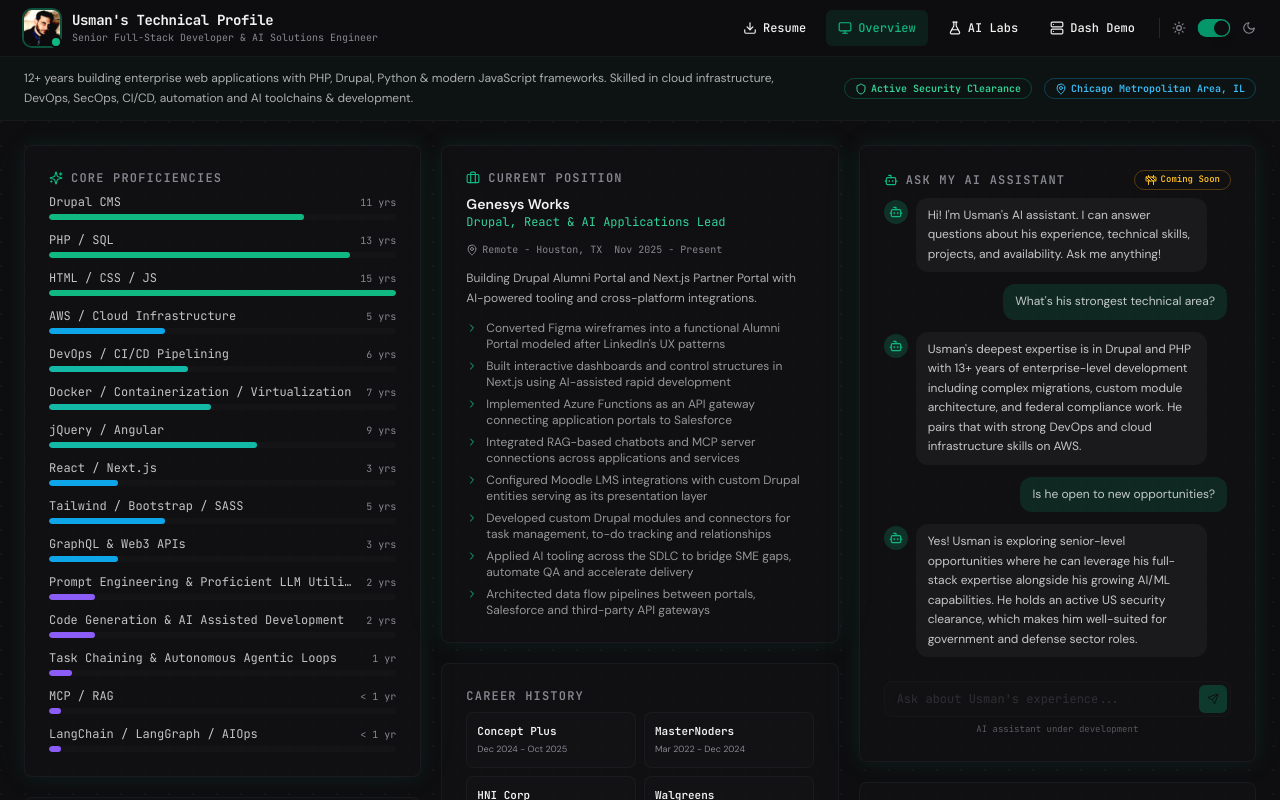
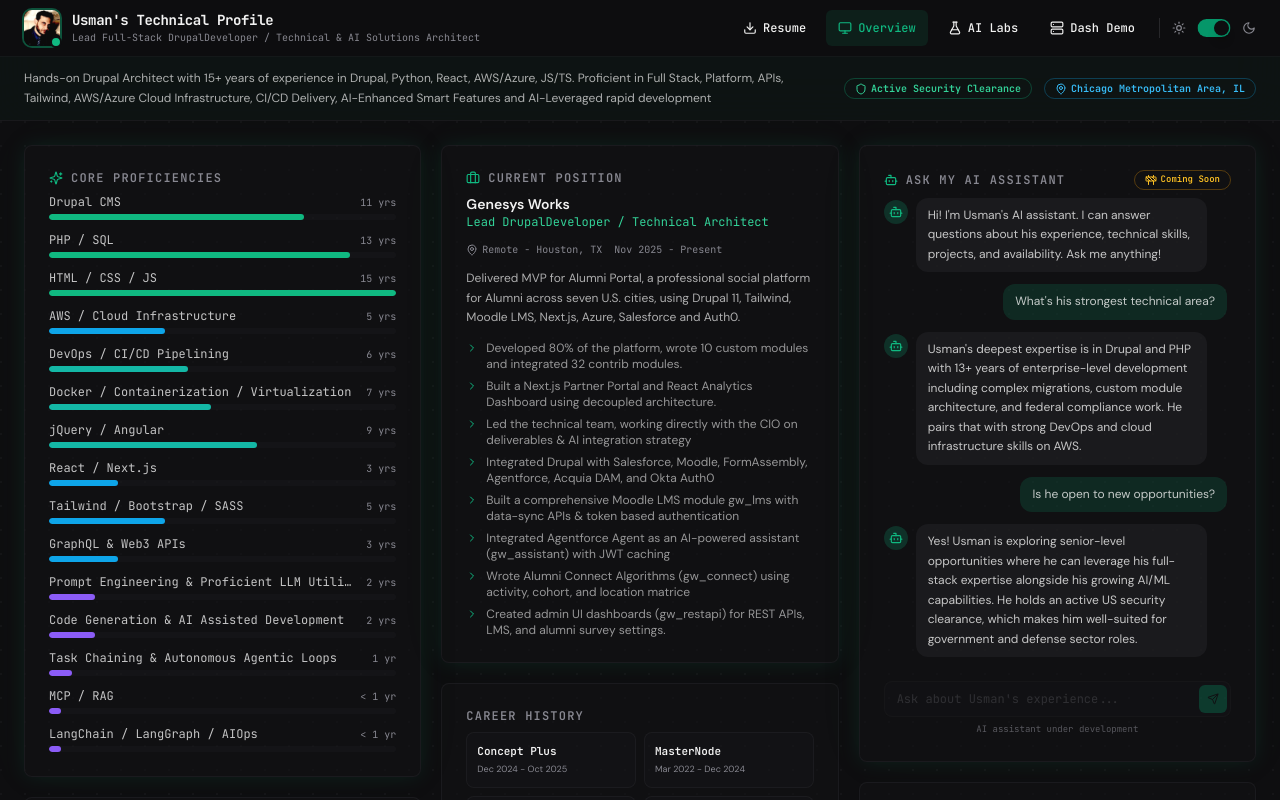
Before and after one commit to usaqlain01/visualcv, a Next.js app: page / in a window 1280 px wide. Shown: the top 800 px of the page. Built offline with nearby package versions, Linux system fonts and the light colour scheme.

Commit message:
New Update

```diff
--- a/src/data/resume-data.ts
+++ b/src/data/resume-data.ts
@@ -2,9 +2,9 @@
 export const personalInfo = {
   name: "Usman Saqlain",
   title: "Usman's Technical Profile",
-  subtitle: "Senior Full-Stack Developer & AI Solutions Engineer",
+  subtitle: "Lead Full-Stack DrupalDeveloper / Technical & AI Solutions Architect",
   tagline:
-    "12+ years building enterprise web applications with PHP, Drupal, Python & modern JavaScript frameworks. Skilled in cloud infrastructure, DevOps, SecOps, CI/CD, automation and AI toolchains & development.",
+    "Hands-on Drupal Architect with 15+ years of experience in Drupal, Python, React, AWS/Azure, JS/TS. Proficient in Full Stack, Platform, APIs, Tailwind, AWS/Azure Cloud Infrastructure, CI/CD Delivery, AI-Enhanced Smart Features and AI-Leveraged rapid development",
   location: "Chicago Metropolitan Area, IL",
   email: "usaqlain01@gmail.com",
   phone: "630-802-7363",
@@ -56,20 +56,20 @@
     id: "genesys-works",
     company: "Genesys Works",
     shortName: "Genesys Works",
-    role: "Drupal, React & AI Applications Lead",
+    role: "Lead DrupalDeveloper / Technical Architect",
     location: "Remote - Houston, TX",
     period: "Nov 2025 - Present",
     summary:
-      "Building Drupal Alumni Portal and Next.js Partner Portal with AI-powered tooling and cross-platform integrations.",
+      "Delivered MVP for Alumni Portal, a professional social platform for Alumni across seven U.S. cities, using Drupal 11, Tailwind, Moodle LMS, Next.js, Azure, Salesforce and Auth0.",
     highlights: [
-      "Converted Figma wireframes into a functional Alumni Portal modeled after LinkedIn's UX patterns",
-      "Built interactive dashboards and control structures in Next.js using AI-assisted rapid development",
-      "Implemented Azure Functions as an API gateway connecting application portals to Salesforce",
-      "Integrated RAG-based chatbots and MCP server connections across applications and services",
-      "Configured Moodle LMS integrations with custom Drupal entities serving as its presentation layer",
-      "Developed custom Drupal modules and connectors for task management, to-do tracking and relationships",
-      "Applied AI tooling across the SDLC to bridge SME gaps, automate QA and accelerate delivery",
-      "Architected data flow pipelines between portals, Salesforce and third-party API gateways",
+      "Developed 80% of the platform, wrote 10 custom modules and integrated 32 contrib modules.",
+      "Built a Next.js Partner Portal and React Analytics Dashboard using decoupled architecture.",
+      "Led the technical team, working directly with the CIO on deliverables & AI integration strategy",
+      "Integrated Drupal with Salesforce, Moodle, FormAssembly, Agentforce, Acquia DAM, and Okta Auth0",
+      "Built a comprehensive Moodle LMS module gw_lms with data-sync APIs & token based authentication",
+      "Integrated Agentforce Agent as an AI-powered assistant (gw_assistant) with JWT caching",
+      "Wrote Alumni Connect Algorithms (gw_connect) using activity, cohort, and location matrice",
+      "Created admin UI dashboards (gw_restapi) for REST APIs, LMS, and alumni survey settings.",
     ],
   },
   {
@@ -95,8 +95,8 @@
   },
   {
     id: "masternoders",
-    company: "MasterNoders Inc.",
-    shortName: "MasterNoders",
+    company: "MasterNode Inc.",
+    shortName: "MasterNode",
     role: "Co-Founder & Technical Architect",
     location: "Chicago, IL",
     period: "Mar 2022 - Dec 2024",
```
Also changed, not shown: 2 other files (tests, documents, lock files or other folders).
